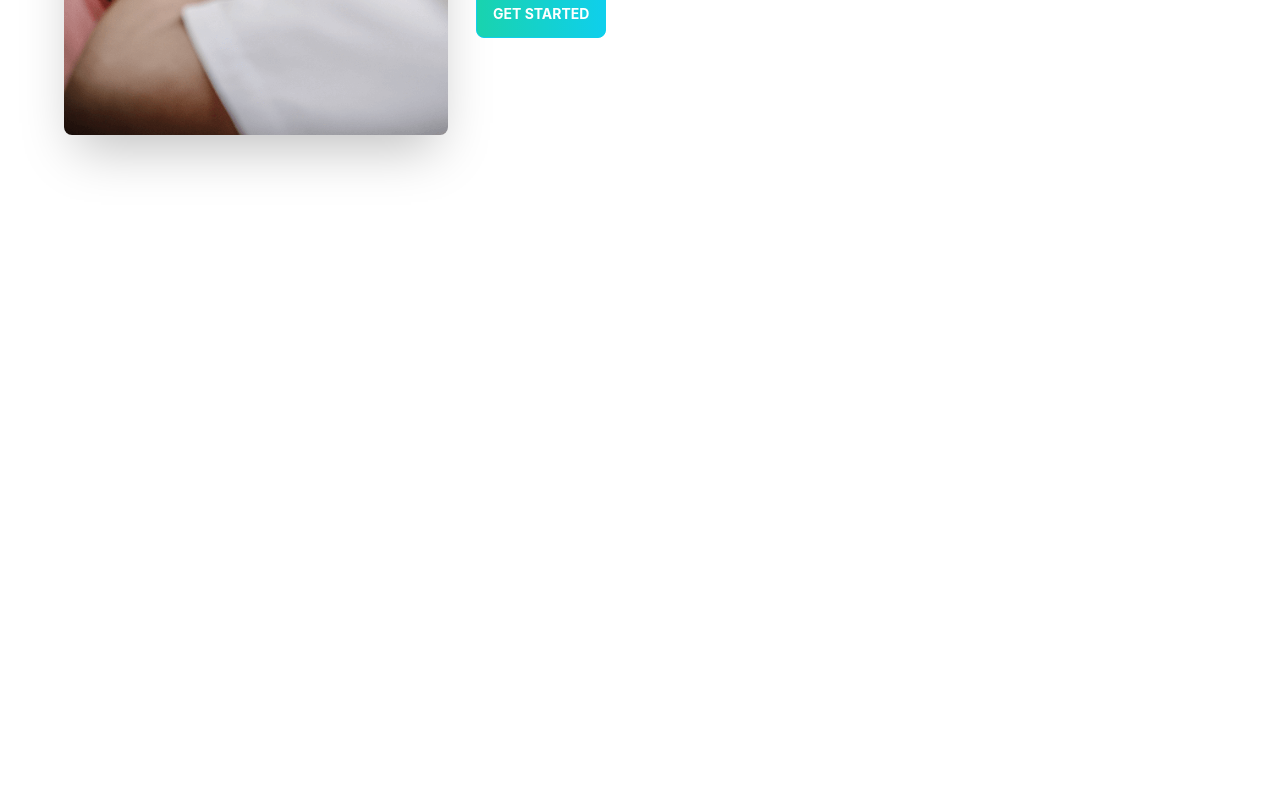
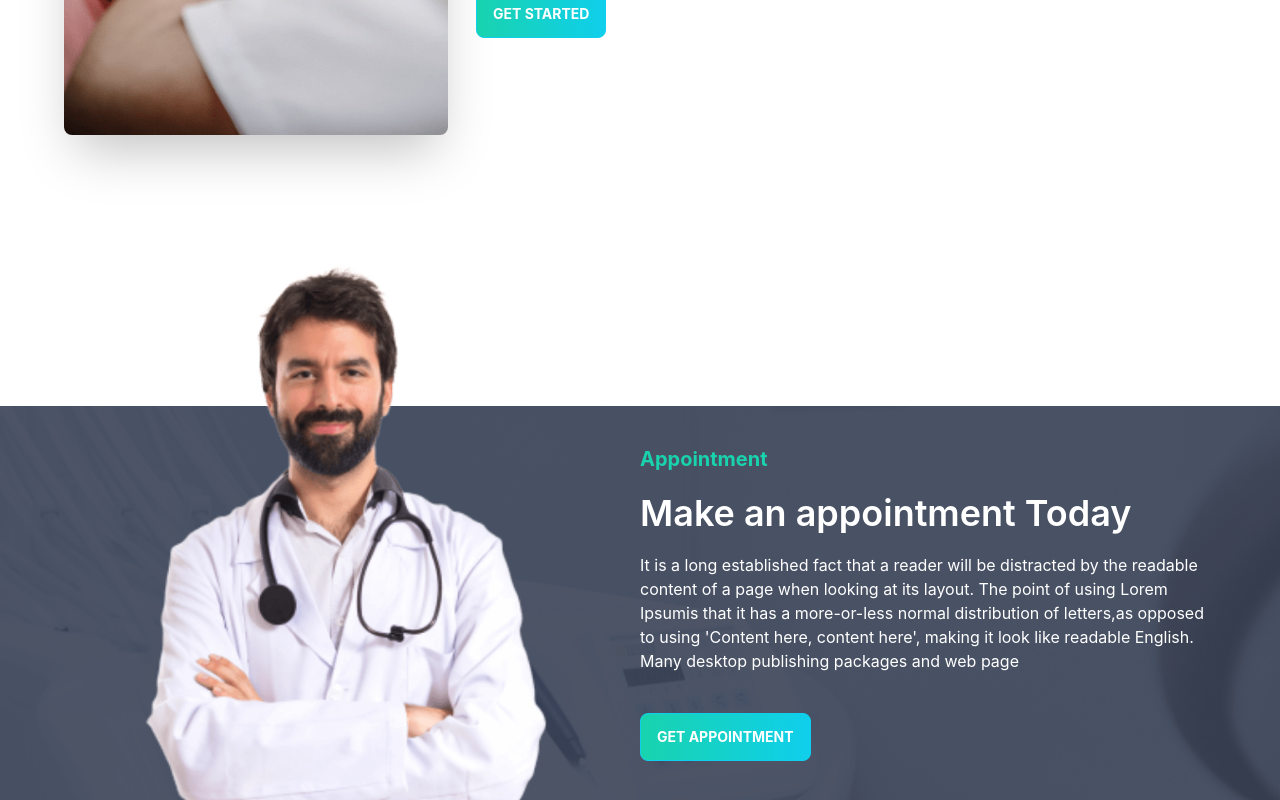
Before and after one commit to dear-mahmud-bd/web-project-001, a React (Create React App) app: page / in a window 1280 px wide. Shown: the part 1654-2454 px from the top of the page. Before the commit the page ends 2060 px from the top, so only its background shows below. Built offline with nearby package versions, Linux system fonts and the light colour scheme.

Commit message:
home appointment

```diff
--- a/src/components/Pages/Home/Banner.js
+++ b/src/components/Pages/Home/Banner.js
@@ -1,5 +1,6 @@
 import React from 'react';
 import chair from '../../../assets/images/chair.png';
+import PrimaryBtn from '../../Shared/PrimaryBtn';
 
 const Banner = () => {
     return (
@@ -9,7 +10,7 @@ const Banner = () => {
                 <div>
                     <h1 className="text-5xl font-bold">Your New Smile Starts Here</h1>
                     <p className="py-6">Lorem ipsum dolor sit amet consectetur adipisicing elit. Reiciendis aliquam quis repellat modi perspiciatis debitis et, blanditiis aspernatur a eius, voluptatem quibusdam odio, labore quia sapiente harum officiis placeat eligendi.</p>
-                    <button className="btn btn-primary uppercase text-white font-bold bg-gradient-to-r from-secondary to-primary">Get Started</button>
+                    <PrimaryBtn>Get Started</PrimaryBtn>
                 </div>
             </div>
         </div>
--- a/src/components/Pages/Home/Home.js
+++ b/src/components/Pages/Home/Home.js
@@ -1,5 +1,6 @@
 import React from 'react';
 import Banner from './Banner';
+import HomeAppointment from './HomeAppointment';
 import Info from './Info';
 import Services from './Services';
 
@@ -9,6 +10,7 @@ const Home = () => {
             <Banner/>
             <Info/>
             <Services/>
+            <HomeAppointment/>
         </div>
     );
 };
--- /dev/null
+++ b/src/components/Pages/Home/HomeAppointment.js
@@ -0,0 +1,28 @@
+import React from 'react';
+import doctor from '../../../assets/images/doctor-small.png';
+import appointment from '../../../assets/images/appointment.png';
+import PrimaryBtn from '../../Shared/PrimaryBtn';
+
+const HomeAppointment = () => {
+    return (
+        <div
+            style={{
+                background: `url(${appointment})`
+            }}
+        >
+            <div className='flex justify-center items-center px-12'>
+                <div className='md:flex-1'>
+                    <img className='lg:mt-[-150px] hidden md:block' src={doctor} alt="doctor" />
+                </div>
+                <div className='md:flex-1 p-5'>
+                    <h1 class="text-xl font-bold text-secondary">Appointment</h1>
+                    <h1 class="text-4xl font-semibold text-white py-5">Make an appointment Today</h1>
+                    <p class="text-white mb-10 ">It is a long established fact that a reader will be distracted by the readable content of a page when looking at its layout. The point of using Lorem Ipsumis that it has a more-or-less normal distribution of letters,as opposed to using 'Content here, content here', making it look like readable English. Many desktop publishing packages and web page</p>
+                    <PrimaryBtn>Get Appointment</PrimaryBtn>
+                </div>
+            </div>
+        </div>
+    );
+};
+
+export default HomeAppointment;
--- a/src/components/Pages/Home/Services.js
+++ b/src/components/Pages/Home/Services.js
@@ -4,6 +4,7 @@ import cavity from '../../../assets/images/cavity.png';
 import whitening from '../../../assets/images/whitening.png';
 import treatment from '../../../assets/images/treatment.png';
 import Service from './Service';
+import PrimaryBtn from '../../Shared/PrimaryBtn';
 
 const Services = () => {
     const services = [
@@ -47,7 +48,7 @@ const Services = () => {
                         <div className='ml-3'>
                             <h1 class="text-5xl font-bold">Exceptional Dental Care, on Your Terms</h1>
                             <p class="py-6">It is a long established fact that a reader will be distracted by the readable content of a page when looking at its layout. The point of using Lorem Ipsumis that it has a more-or-less normal distribution of letters,as opposed to using 'Content here, content here', making it look like readable English. Many desktop publishing packages and web page</p>
-                            <button class="btn btn-primary uppercase text-white font-bold bg-gradient-to-r from-secondary to-primary">Get Started</button>
+                            <PrimaryBtn>Get Started</PrimaryBtn>
                         </div>
                     </div>
                 </div>
--- /dev/null
+++ b/src/components/Shared/PrimaryBtn.js
@@ -0,0 +1,9 @@
+import React from 'react';
+
+const PrimaryBtn = ({ children }) => {
+    return (
+        <button class="btn btn-primary uppercase text-white font-bold bg-gradient-to-r from-secondary to-primary">{children}</button>
+    );
+};
+
+export default PrimaryBtn;
```
